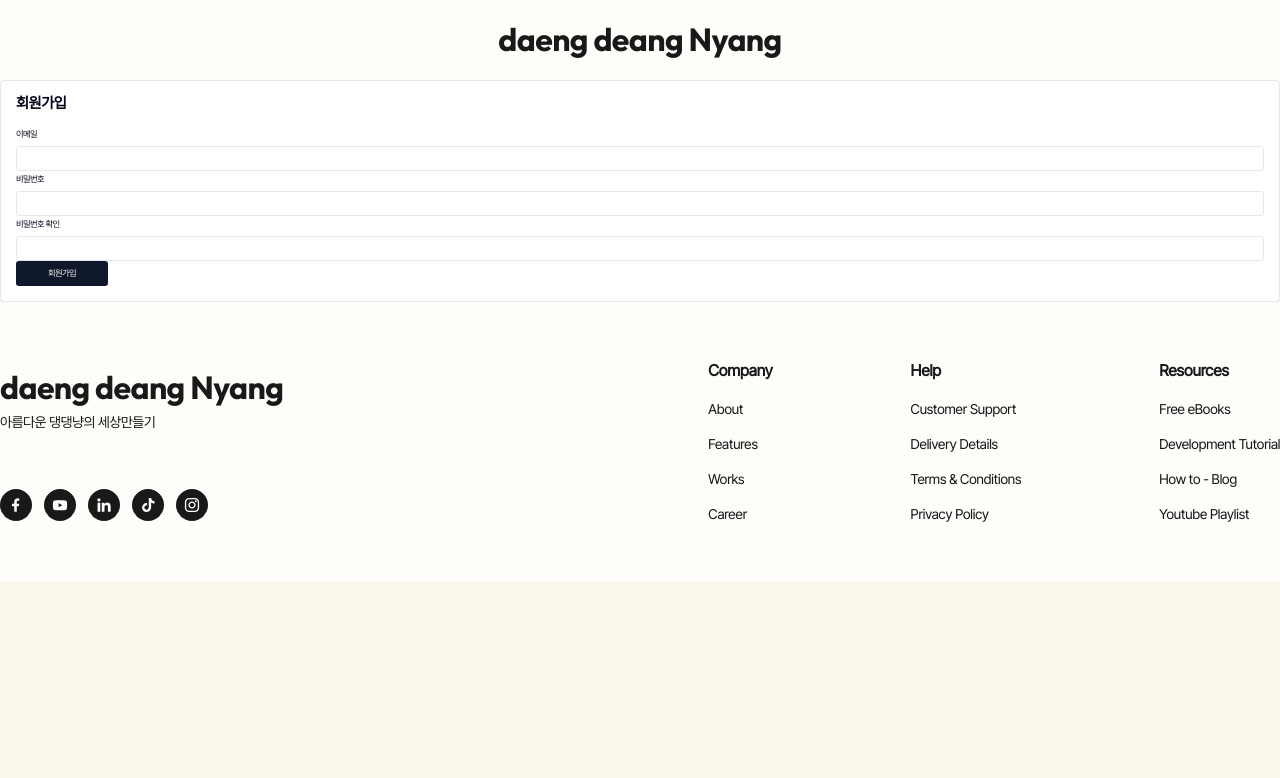
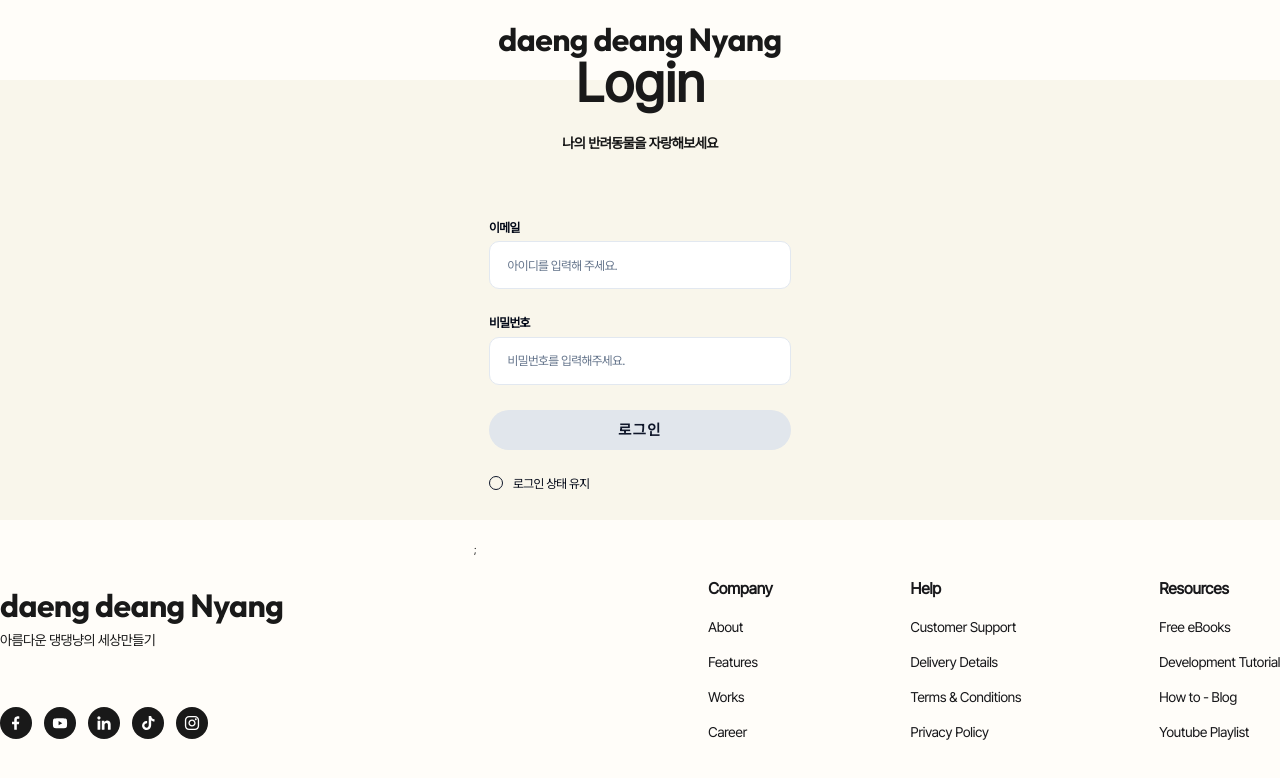
Before and after one commit to LeeDongTak/daeng-daeng-nyang, a Next.js app: page /auth in a window 1280 px wide. Shown: the top 778 px of the page. Built offline with nearby package versions, Linux system fonts and the light colour scheme.

Commit message:
💄 Auth Sign In style 완성

```diff
--- a/src/components/auth/Auth.tsx
+++ b/src/components/auth/Auth.tsx
@@ -1,7 +1,11 @@
-import SignUp from './sign-up/SignUp';
+import SignIn from './sign-in/SignIn';
 
 const Auth = () => {
-  return <SignUp />;
+  return (
+    <div className="w-full h-[calc(100vh-36rem)] grid place-content-center items-center gap-14">
+      <SignIn />;
+    </div>
+  );
 };
 
 export default Auth;
--- a/src/components/auth/sign-in/SignIn.tsx
+++ b/src/components/auth/sign-in/SignIn.tsx
@@ -1,10 +1,15 @@
+import Title from '@/components/common/Title';
+import { Checkbox } from '@/components/ui/checkbox';
+import { Label } from '@/components/ui/label';
 import { zodResolver } from '@hookform/resolvers/zod';
+import { Fragment } from 'react';
 import { useForm } from 'react-hook-form';
 import { z } from 'zod';
 import LayoutForm from '../../common/form/form-layout/LayoutForm';
 import LayoutFormBody from '../../common/form/form-layout/layout-form-body/LayoutFormBody';
 import LayoutFormHeader from '../../common/form/form-layout/layout-form-header/LayoutFormHeader';
 import AuthForm from '../auth-form/AuthForm';
+
 const formSchema = z.object({
   email: z.string().min(2),
   password: z.string().min(2),
@@ -24,16 +29,50 @@ const SignIn = () => {
     console.log(values);
   };
   return (
-    <LayoutForm form={form}>
-      <LayoutFormHeader title="로그인" />
-      <LayoutFormBody>
-        <AuthForm onSubmit={form.handleSubmit(submitHandler)}>
-          <AuthForm.input control={form.control} name="email" label="이메일" />
-          <AuthForm.input control={form.control} name="password" label="비밀번호" />
-          <AuthForm.button type="submit">Button</AuthForm.button>
-        </AuthForm>
-      </LayoutFormBody>
-    </LayoutForm>
+    <Fragment>
+      <div className="capitalize text-center">
+        <Title level={1} text="Login" className="text-[5.4rem] capitalize font-extrabold" />
+        <p className="text-[1.4rem] font-semibold">나의 반려동물을 자랑해보세요</p>
+      </div>
+      <LayoutForm form={form} className="w-[33.2rem] bg-transparent border-0 shadow-none">
+        <LayoutFormHeader title="" />
+        <LayoutFormBody>
+          <AuthForm onSubmit={form.handleSubmit(submitHandler)} className="flex flex-col gap-10">
+            <AuthForm.input
+              labelCn="text-xl font-bold"
+              placeholder="아이디를 입력해 주세요."
+              control={form.control}
+              name="email"
+              label="이메일"
+              className="h-[4.8rem] text-xl rounded-2xl pl-7"
+            />
+            <AuthForm.input
+              labelCn="text-xl font-bold"
+              control={form.control}
+              name="password"
+              label="비밀번호"
+              placeholder="비밀번호를 입력해주세요."
+              className="h-[4.8rem] text-xl rounded-2xl pl-7"
+              type="password"
+            />
+
+            <AuthForm.button
+              type="submit"
+              className="rounded-full py-8 text-2xl tracking-widest hover:bg-destructive/30 bg-[#E1E6EC] "
+              variant={'jumbotron'}
+            >
+              로그인
+            </AuthForm.button>
+            <div className="flex gap-4 items-center">
+              <Checkbox id="keep-login" className="w-[1.4rem] h-[1.4rem] rounded-full" />
+              <Label htmlFor="keep-login" className="text-xl cursor-pointer">
+                로그인 상태 유지
+              </Label>
+            </div>
+          </AuthForm>
+        </LayoutFormBody>
+      </LayoutForm>
+    </Fragment>
   );
 };
 
--- a/src/components/common/form/input-text/CustomInput.tsx
+++ b/src/components/common/form/input-text/CustomInput.tsx
@@ -12,13 +12,14 @@ interface I_ControlProps<
   rules?: Omit<RegisterOptions<TFieldValues, TName>, 'valueAsNumber' | 'valueAsDate' | 'setValueAs' | 'disabled'>;
   className?: string;
   label?: string;
+  labelCn?: string;
 }
 /**
  *
  * @param props :  Input의 className으로 CSS 바꾸고 싶으면 className='tailwind'로 내려주면 알아서 css 됩니다.
  * @returns
  */
-const CustomInput = <T extends FieldValues>({ control, name, label, ...props }: I_ControlProps<T>) => {
+const CustomInput = <T extends FieldValues>({ control, name, label, labelCn, ...props }: I_ControlProps<T>) => {
   const LABEL_NAME = label ? label : name;
   return (
     <FormField
@@ -26,7 +27,7 @@ const CustomInput = <T extends FieldValues>({ control, name, label, ...props }:
       name={name}
       render={({ field }) => (
         <FormItem>
-          <FormLabel>{LABEL_NAME}</FormLabel>
+          <FormLabel className={labelCn}>{LABEL_NAME}</FormLabel>
           <FormControl>
             <Input {...field} {...props} />
           </FormControl>
--- a/src/components/common/layout/CommonLayout.tsx
+++ b/src/components/common/layout/CommonLayout.tsx
@@ -1,4 +1,4 @@
-import { ReactNode } from 'react';
+import { Fragment, ReactNode } from 'react';
 import Footer from './footer/Footer';
 import Header from './header/Header';
 
@@ -6,7 +6,7 @@ const CommonLayout = ({ children }: { children: ReactNode }) => {
   return (
     <>
       <Header />
-      <div>{children}</div>
+      <Fragment>{children}</Fragment>
       <Footer />
     </>
   );
--- a/src/pages/auth.tsx
+++ b/src/pages/auth.tsx
@@ -1,5 +1,4 @@
 import Auth from '@/components/auth/Auth';
-import React from 'react';
 
 const AuthPage = () => {
   return <Auth />;
```
